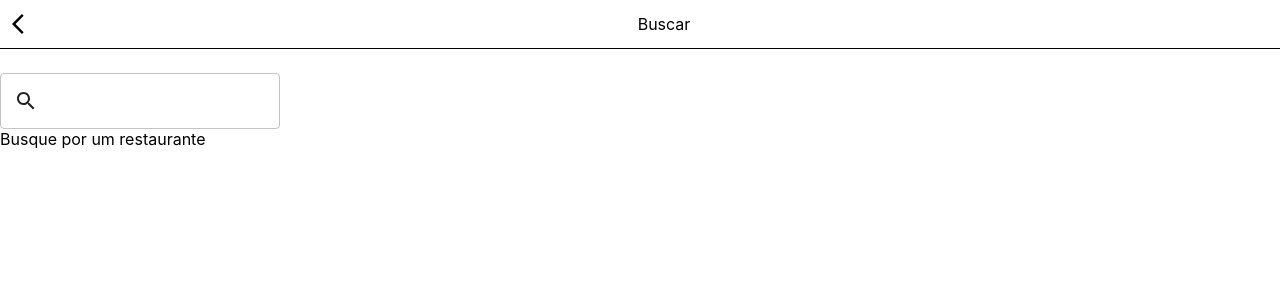
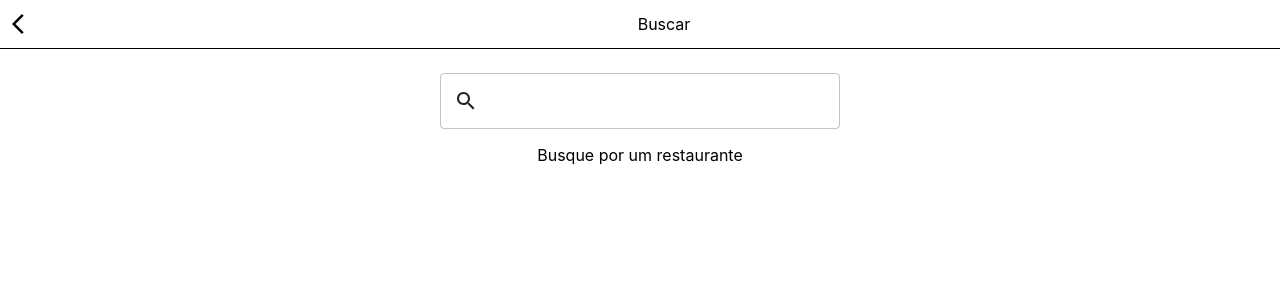
Before and after one commit to future4code/dumont-labe-food4, a React (Create React App) app: page /search in a window 1280 px wide. Shown: the top 300 px of the page. Built offline with nearby package versions, Linux system fonts and the light colour scheme.

Commit message:
estilização do feed e search ok

```diff
--- a/src/screens/FeedPage/FeedPage.js
+++ b/src/screens/FeedPage/FeedPage.js
@@ -1,10 +1,10 @@
-import { FormControl, InputAdornment, OutlinedInput } from '@material-ui/core'
+import { FormControl, InputAdornment } from '@material-ui/core'
 import React, { useEffect, useState } from 'react'
 import NavBar from '../../components/NavBar/NavBar'
 import RestaurantCard from '../../components/RestaurantCard'
 import { BASE_URL } from '../../constants/urls'
 import { useRequestData } from '../../hooks/useRequestData'
-import {FeedContainer,AllFeed,Carousel,CarouselContainer } from './styles'
+import {FeedContainer, AllFeed, StyledOutlinedInput, SearchContainer, Carousel, CarouselContainer } from './styles'
 import {NavBottom} from "../../components/NavBottom/NavBottom"
 import SearchIcon from '@material-ui/icons/Search';
 import { goToSearch } from '../../router/coordinator'
@@ -60,9 +60,9 @@ const FeedPage = () => {
   return (
     <AllFeed>
       <NavBar />
-      <div>
+      <SearchContainer>
         <FormControl variant="outlined">
-          <OutlinedInput
+          <StyledOutlinedInput
             onClick={() => goToSearch(history)}
             startAdornment={
               <InputAdornment position="start">
@@ -71,7 +71,8 @@ const FeedPage = () => {
             }
           />
         </FormControl>
-      </div>
+      </SearchContainer>
+
       <CarouselContainer>
         <Carousel onClick={()=>setChoice(false)}> Todas</Carousel>
          {filterCategorys.map((restaurantCategory) => {
@@ -86,7 +87,6 @@ const FeedPage = () => {
             if (newCategory === restaurant.category) {
               return (
                 <RestaurantCard
-                  isFeedPage
                   key={restaurant.id}
                   id={restaurant.id}
                   deliveryTime={restaurant.deliveryTime}
--- a/src/screens/FeedPage/styles.js
+++ b/src/screens/FeedPage/styles.js
@@ -1,18 +1,32 @@
 import styled from "styled-components";
+import { OutlinedInput } from '@material-ui/core'
 
 export const AllFeed = styled.div`
   display:flex;
   flex-direction: column;
   align-items: center;
   justify-content:center;
-`;
+  padding: 0 16px;
+`
 
 export const FeedContainer = styled.div`
   width: 100%;
   display:flex;
+  gap: 16px;
   flex-direction:column;
-  margin-bottom: 72px;
-`;
+  margin: ${props => props.searchScreen ? "16px 0" : "0 0 16px 0"};
+`
+
+export const StyledOutlinedInput = styled(OutlinedInput)`
+  width: 80vw;
+  max-width: 400px;
+  min-width: 300px;
+`
+
+export const SearchContainer = styled.div`
+  display: flex;
+  justify-content: center;
+`
 
 export const CarouselContainer = styled.div`
   display: flex;
--- a/src/screens/SearchScreen/SearchScreen.js
+++ b/src/screens/SearchScreen/SearchScreen.js
@@ -1,7 +1,8 @@
-import { FormControl, InputAdornment, OutlinedInput } from '@material-ui/core';
+import { FormControl, InputAdornment } from '@material-ui/core';
 import React, { useState } from 'react'
 import NavBar from '../../components/NavBar/NavBar'
 import SearchIcon from '@material-ui/icons/Search'
+import { AllFeed, SearchContainer, StyledOutlinedInput, FeedContainer } from '../FeedPage/styles'
 import { BASE_URL } from '../../constants/urls'
 import RestaurantCard from '../../components/RestaurantCard';
 import axios from 'axios'
@@ -30,11 +31,11 @@ const SearchScreen = () => {
     restaurant.name.toLowerCase().includes(search.toLowerCase())))
 
   return (
-    <div>
+    <AllFeed>
       <NavBar />
-      <div>
+      <SearchContainer>
         <FormControl variant="outlined">
-          <OutlinedInput
+          <StyledOutlinedInput
             value={search}
             onChange={handleSearch}
             startAdornment={
@@ -44,8 +45,9 @@ const SearchScreen = () => {
             }
           />
         </FormControl>
-      </div>
-      {restaurants.length === 0 ? <div>Busque por um restaurante</div> : (filteredRestaurants.length === 0 ? <div>Não achei o restaurante</div> : filteredRestaurants.map((restaurant) => {
+      </SearchContainer>
+      <FeedContainer searchScreen>
+      {restaurants.length === 0 ? <SearchContainer>Busque por um restaurante</SearchContainer> : (filteredRestaurants.length === 0 ? <SearchContainer>Não achei o restaurante</SearchContainer> : filteredRestaurants.map((restaurant) => {
         return (
           <RestaurantCard
             id={restaurant.id}
@@ -56,8 +58,8 @@ const SearchScreen = () => {
           />
         )
       }))}
-
-    </div>
+      </FeedContainer>
+    </AllFeed>
   )
 }
 
```
Also changed, not shown: src/screens/SearchScreen/styles.js (deleted).
